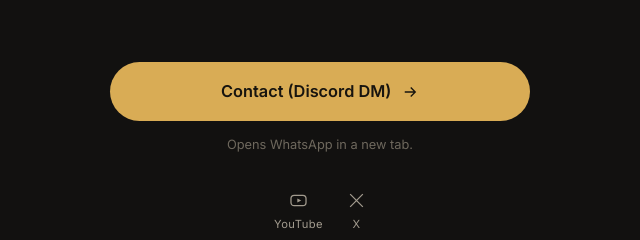
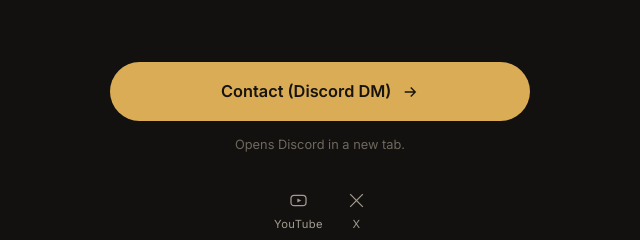
Before and after one commit to tensiach/hortensia-pricing, a plain HTML site: page index.html in a window 1280 px wide. Shown: the part 2780-3020 px from the top of the page, 320-960 px from the left. Drawn offline with Linux system fonts and the light colour scheme.

Commit message:
Update index.html

```diff
--- a/index.html
+++ b/index.html
@@ -66,7 +66,7 @@
           <span>Contact (Discord DM)</span>
           <svg viewBox="0 0 24 24" fill="none" stroke="currentColor" stroke-width="1.8" aria-hidden="true"><path d="M5 12h14M13 6l6 6-6 6"/></svg>
         </a>
-        <p class="cta-note">Opens WhatsApp in a new tab.</p>
+        <p class="cta-note">Opens Discord in a new tab.</p>
         <nav id="socials" class="socials" aria-label="Social media"></nav>
       </div>
     </section>
```
